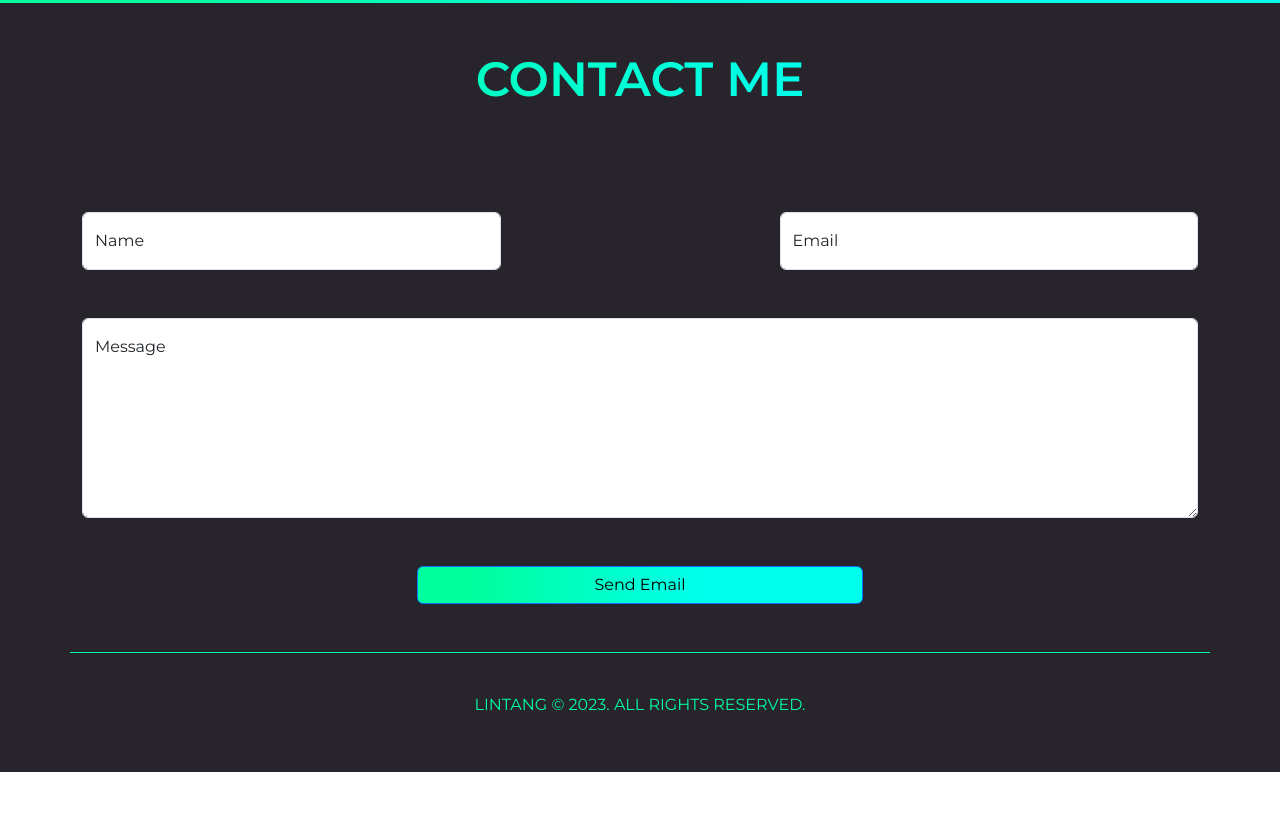
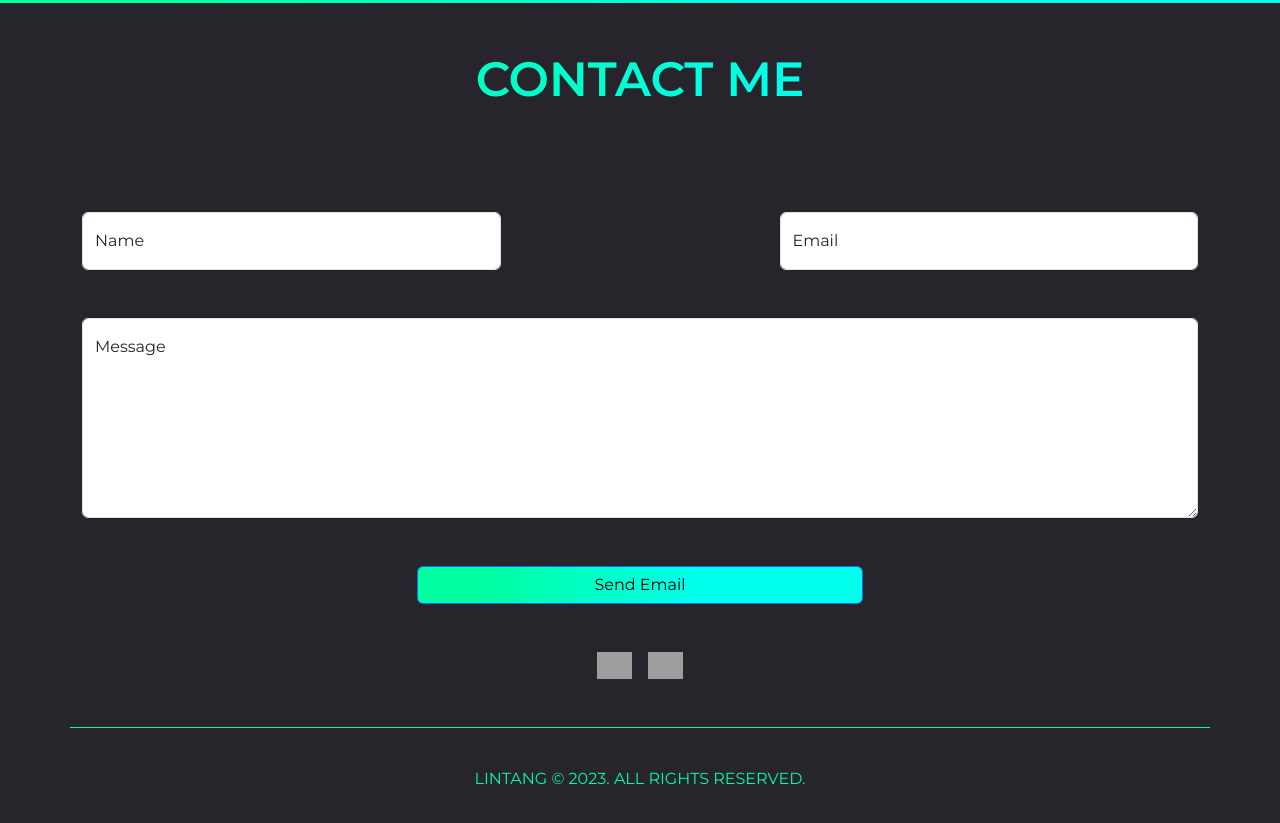
Before and after one commit to Lintangeaa/example_porto, a plain HTML site: page index.html in a window 1280 px wide. Shown: the part 2555-3378 px from the top of the page. Before the commit the page ends 3327 px from the top, so only its background shows below. Drawn offline with nearby package versions, Linux system fonts and the light colour scheme; grey boxes are pictures that could not be loaded.

Commit message:
feature: add instagram and linkedin

```diff
--- a/index.html
+++ b/index.html
@@ -361,6 +361,25 @@
             class="btn btn-primary mt-5"
           />
         </form>
+
+        <figcaption class="d-flex justify-content-center mx-auto gap-3 mt-5">
+          <a href="https://instagram.com/lindprak">
+            <img
+              src="https://www.edigitalagency.com.au/wp-content/uploads/new-Instagram-logo-white-glyph.png"
+              width="35"
+              alt=""
+            />
+          </a>
+          <a
+            href="https://www.linkedin.com/in/lintang-dandung-prakoso-153895189/"
+          >
+            <img
+              src="https://www.freeiconspng.com/thumbs/linkedin-logo-png/displaying-19-gallery-images-for-linkedin-logo-png-25.png"
+              width="35"
+              alt="Lintang Dandung Prakoso"
+            />
+          </a>
+        </figcaption>
       </div>
     </section>
 
```
